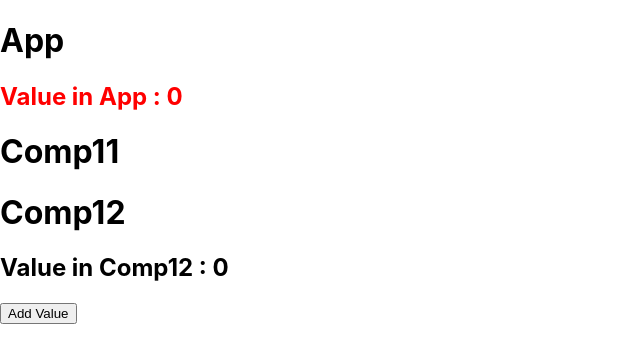
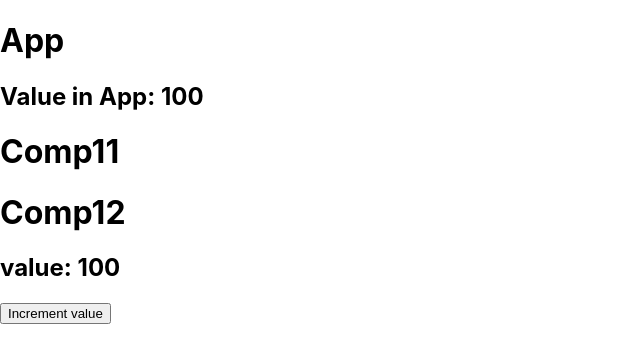
Before and after one commit to vaishnavm101/react-basics, a React (Create React App) app: page / in a window 1280 px wide. Shown: the top 362 px of the page, without its empty margins (0-640 px from the left). Built offline with nearby package versions, Linux system fonts and the light colour scheme.

Commit message:
Context API

```diff
--- a/src/App.js
+++ b/src/App.js
@@ -1,17 +1,20 @@
-import React, { useState } from 'react'
-import Comp11 from './components/Comp11'
-// import "./style.css";
+import React, { createContext, useState } from 'react'
+import Comp11 from './components/Comp11';
+
+
+// Creating a context....
+export const MyContext = createContext();
 
 const App = () => {
-    const [value, setValue] = useState(0);
+    const [value, setValue] = useState(100);
+    console.log("App rendered");
     return (
-        <>
+        <MyContext.Provider value={{ value, setValue }}>
             <h1>App</h1>
-            <h2 style={{ color: 'red' }}>Value in App : {value}</h2>
-            {/* <h2 style={{color: value % 2 == 0 ? 'green' : ''}}>Value in App : {value}</h2> */}
-            <Comp11 value={value} />
-            <button onClick={() => setValue(value + 1)}>Add Value</button>
-        </>
+            <h2>Value in App: {value}</h2>
+            <Comp11 />
+        </MyContext.Provider>
+
     )
 }
 
--- a/src/components/Comp11.js
+++ b/src/components/Comp11.js
@@ -1,12 +1,12 @@
-import React from 'react'
-import Comp12 from './Comp12'
+import React, { useContext } from 'react'
+import Comp12 from "./Comp12"
 
-const Comp11 = ({ value }) => {
+const Comp11 = () => {
     console.log("Comp11 rendered");
     return (
         <>
             <h1>Comp11</h1>
-            <Comp12 value={value} />
+            <Comp12 />
         </>
     )
 }
--- a/src/components/Comp12.js
+++ b/src/components/Comp12.js
@@ -1,11 +1,14 @@
-import React from 'react'
+import React, { useContext } from 'react'
+import { MyContext } from '../App'
 
-const Comp12 = ({ value }) => {
+const Comp12 = () => {
+    const { value, setValue } = useContext(MyContext)
     console.log("Comp12 rendered");
     return (
         <>
             <h1>Comp12</h1>
-            <h2>Value in Comp12 : {value}</h2>
+            <h2>value: {value}</h2>
+            <button onClick={() => setValue(value + 1)}>Increment value</button>
         </>
     )
 }
--- a/src/hooks/useCounter.js
+++ b/src/hooks/useCounter.js
@@ -4,6 +4,7 @@ const useCounter = (initValue) => {
     const [count, setCount] = useState(initValue);
     // return { count, setCount }
     return {count: count, setCount: setCount}
+    // return {value: 1000}
 }
 
 export default useCounter
```
Also changed, not shown: src/hooks/useProducts.js (+7 -7 lines).
